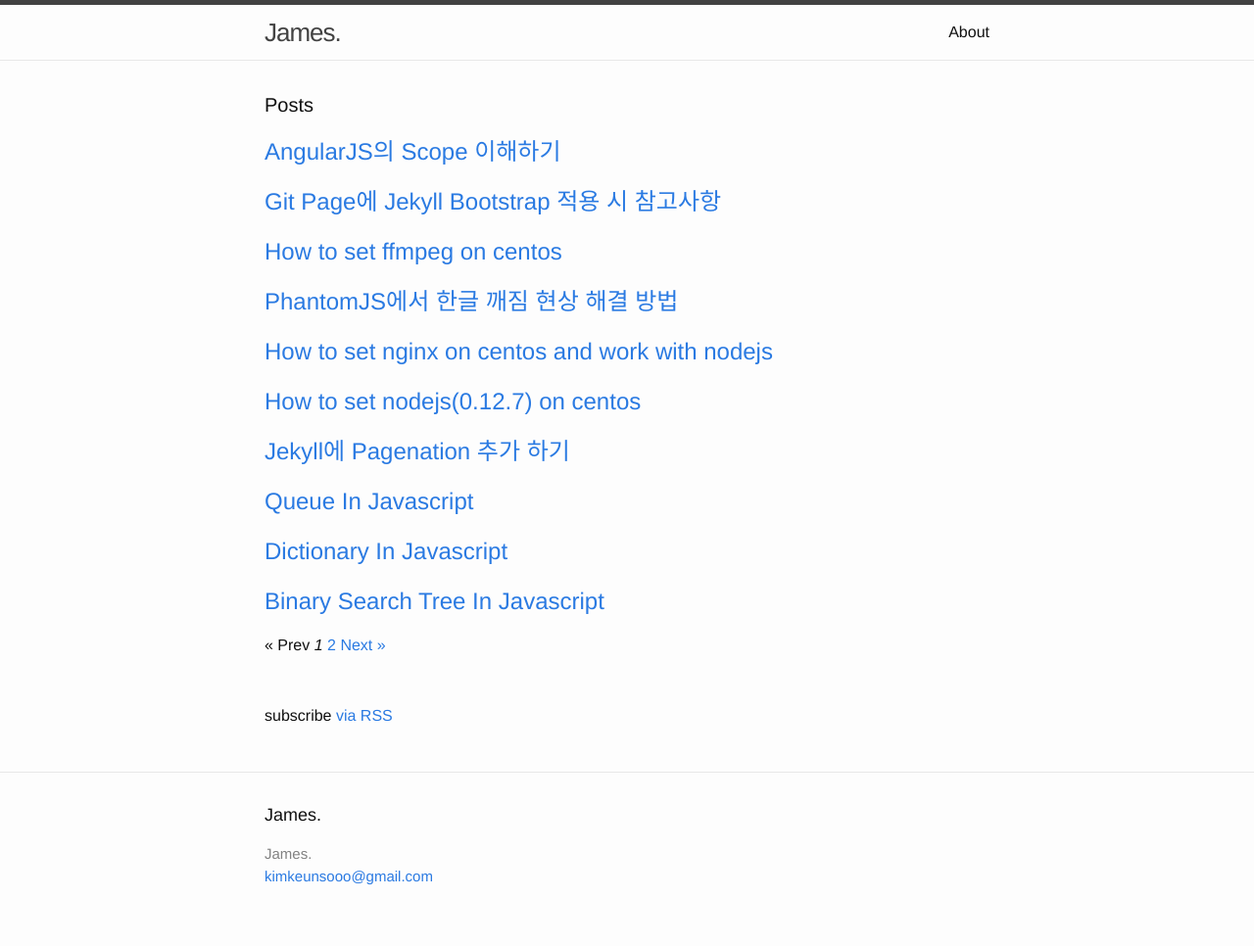
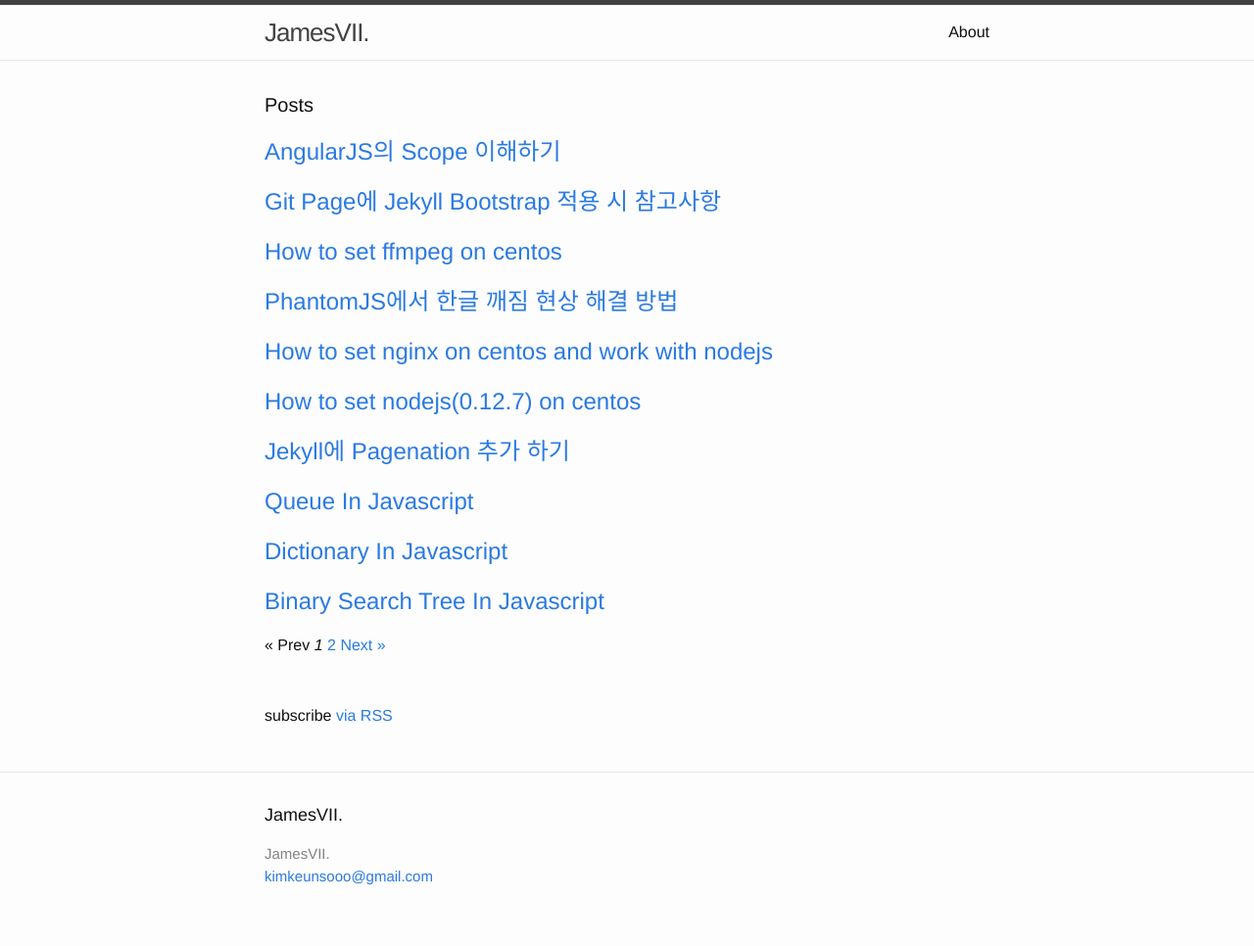
Before and after one commit to eurekaaa/eurekaaa.github.io, a Jekyll site: the page built from index.html, in a window 1280 px wide. Shown: the whole page at 98% size. Built offline with Jekyll 4.4.1, drawn with Linux system fonts in a browser that asks for light colours; the list of posts is cut into pages by our own code.

Commit message:
name 수정

```diff
--- a/_config.yml
+++ b/_config.yml
@@ -6,7 +6,7 @@
 # 'jekyll serve'. If you change this file, please restart the server process.
 
 # Site settings
-title: James.
+title: JamesVII.
 email: kimkeunsooo@gmail.com
 description: > # this means to ignore newlines until "baseurl:"
 baseurl: "" # the subpath of your site, e.g. /blog
```
